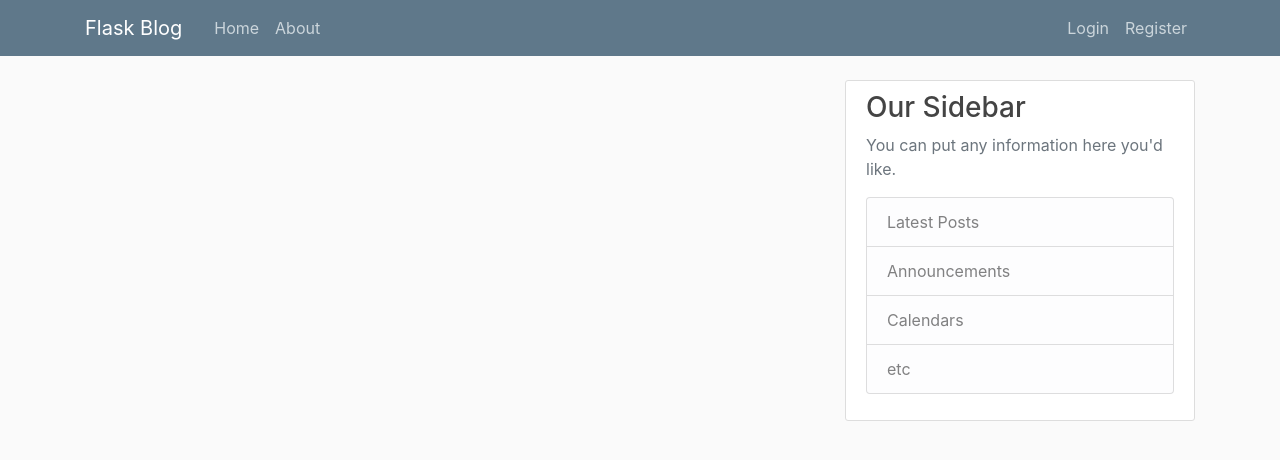
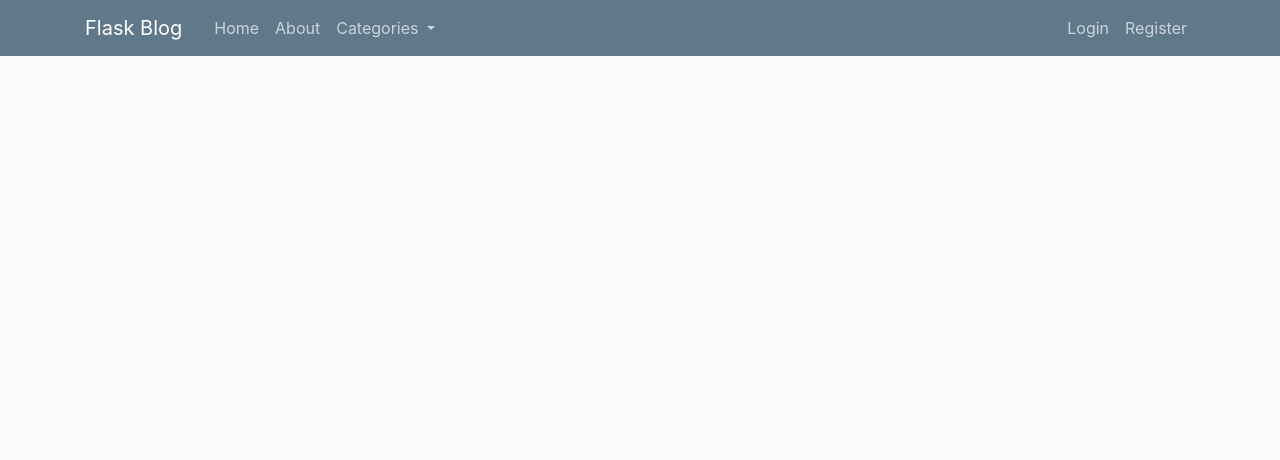
Before and after one commit to Mutembeijoe/personal_blog, a Flask app: page /home in a window 1280 px wide. Shown: the top 460 px of the page. Run offline with Flask 2, Linux system fonts and the light colour scheme; data that the repository does not hold is empty; some libraries are stand-ins or nearby versions.

Commit message:
adds bootstrap card to display posts at the home page and adds categories to the navbar

```diff
--- a/app/main/routes.py
+++ b/app/main/routes.py
@@ -6,7 +6,10 @@ main = Blueprint('main',__name__)
 
 @main.route('/')
 @main.route('/home')
-def home():
-    posts = Post.query.all()
-    # avatar = url_for('static', filename=f'profile_pics/{current_user.image_file}')
+@main.route('/home/<string:category>')
+def home(category = None):
+    if category:
+        posts = Post.query.filter_by(category=category)
+    else:
+        posts = Post.query.all()
     return render_template('home.html', posts=posts, title = 'Home')
--- a/app/templates/home.html
+++ b/app/templates/home.html
@@ -1,21 +1,25 @@
 {% extends 'layout.html'%}
 {%block content%}
+    <div class="row">
         {%for post in posts%}
-         <div>
-            <div class="card my-5" style="max-width: 700px;">
-              <div class="card-header">
-                <h5 class="card-title"><a href="{{url_for('posts.post', post_id = post.id)}}">{{ post.title }}</a></h5>
+            <div class="col-sm-6">
+                <div class="card mb-3">
+                  <div class="row no-gutters">
+                    <div class="col-lg-5">
+                      <img src="{{url_for('static', filename='blog_pics/'+post.image_file)}}" class="card-img" alt="...">
                     </div>
+                    <div class="col-lg-7">
                       <div class="card-body">
-                  <p class="card-text">{{post.content}}</p>
-                  <div>
-                    <a href="#" class="btn btn-outline-primary d-inline mr-3">Comment</a>
-                    <h4 class="card-text d-inline mr-3"><small class="text-muted"><a href="#"><i class="fa fa-thumbs-up"></i></a> {{ post.upvote }}</small></h4>
-                    <h4 class="card-text d-inline mr-3"><small class="text-muted"><a href="#"><i class="fa fa-thumbs-down"></i></a> {{ post.downvote }}</small></h4>
-                    <button class="btn btn-outline-secondary d-inline mr-3">View Comments</button>
+                        <h5 class="card-title">{{post.title}}</h5>
+                        <p class="card-text">This is a wider card with supporting text below as a natural lead-in to additional content. This content is a little bit longer.</p>
+                        <p class="card-text"><small class="text-muted">Last updated 3 mins ago</small></p>
+                      </div>
                     </div>
                   </div>
                 </div>
             </div>
         {% endfor%}
+    </div>
+
+
 {% endblock%}
--- a/app/templates/layout.html
+++ b/app/templates/layout.html
@@ -15,10 +15,21 @@
             <span class="navbar-toggler-icon"></span>
           </button>
           <div class="collapse navbar-collapse" id="navbarToggle">
-            <div class="navbar-nav mr-auto">
-              <a class="nav-item nav-link" href="/">Home</a>
-              <a class="nav-item nav-link" href="/about">About</a>
-            </div>
+            <ul class="navbar-nav mr-auto">
+              <li><a class="nav-item nav-link" href="/">Home</a></li>
+              <li><a class="nav-item nav-link" href="/about">About</a></li>
+              <li class="nav-item dropdown">
+                <a class="nav-link dropdown-toggle" href="#" id="navbarDropdown" role="button" data-toggle="dropdown" aria-haspopup="true" aria-expanded="false">
+                  Categories
+                </a>
+                <div class="dropdown-menu" aria-labelledby="navbarDropdown">
+                  <a class="dropdown-item" href="{{url_for('main.home', category='tech')}}">Technology</a>
+                  <a class="dropdown-item" href="{{url_for('main.home', category='health')}}">Health</a>
+                  <a class="dropdown-item" href="{{url_for('main.home', category='environment')}}">Environment</a>
+                  <a class="dropdown-item" href="{{url_for('main.home', category='ent')}}">Entertainment</a>
+                </div>
+                </li>
+            </ul>
             <!-- Navbar Right Side -->
             <div class="navbar-nav">
               {% if current_user.is_authenticated %}
@@ -35,8 +46,7 @@
       </nav>
     </header>
     <main role="main" class="container">
-      <div class="row">
-        <div class="col-md-8">
+        <div>
             {% with messages = get_flashed_messages(with_categories=true) %}
                 {% if messages %}
                     {% for category, message in messages%}
@@ -48,20 +58,6 @@
             {% endwith %}
           {% block content %}{% endblock %}
         </div>
-        <div class="col-md-4">
-          <div class="content-section">
-            <h3>Our Sidebar</h3>
-            <p class='text-muted'>You can put any information here you'd like.
-              <ul class="list-group">
-                <li class="list-group-item list-group-item-light">Latest Posts</li>
-                <li class="list-group-item list-group-item-light">Announcements</li>
-                <li class="list-group-item list-group-item-light">Calendars</li>
-                <li class="list-group-item list-group-item-light">etc</li>
-              </ul>
-            </p>
-          </div>
-        </div>
-      </div>
     </main>
     <script src="https://code.jquery.com/jquery-3.3.1.slim.min.js" integrity="sha384-q8i/X+965DzO0rT7abK41JStQIAqVgRVzpbzo5smXKp4YfRvH+8abtTE1Pi6jizo" crossorigin="anonymous"></script>
     <script src="https://cdnjs.cloudflare.com/ajax/libs/popper.js/1.14.7/umd/popper.min.js" integrity="sha384-UO2eT0CpHqdSJQ6hJty5KVphtPhzWj9WO1clHTMGa3JDZwrnQq4sF86dIHNDz0W1" crossorigin="anonymous"></script>
```
Also changed, not shown: app/static/blog_pics/1a0fc8f37174a3ca.jpg (deleted), app/static/blog_pics/blog.jpg (added). Lines whose indentation alone changed are shown as unchanged.
